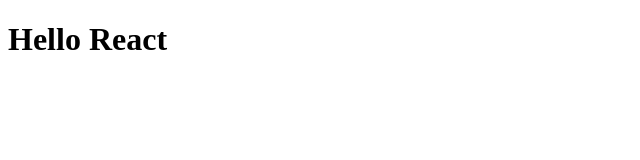
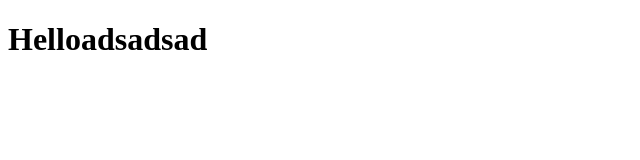
Before and after one commit to Shelkov90/test_project, a plain HTML site: page index.html in a window 1280 px wide. Shown: the whole page, without its empty margins (0-640 px from the left). Drawn offline with Linux system fonts and the light colour scheme.

Commit message:
Update index.html

```diff
--- a/index.html
+++ b/index.html
@@ -6,6 +6,6 @@
 	<title>Document</title>
 </head>
 <body>
-	<h1>Hello React</h1>
+	<h1>Helloadsadsad</h1>
 </body>
 </html>
```
